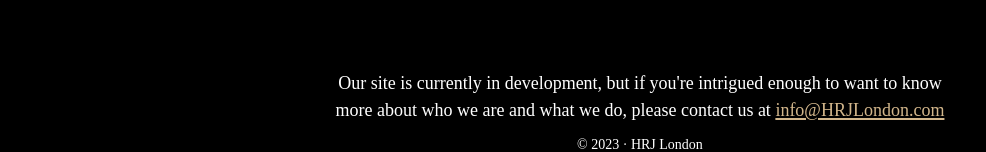
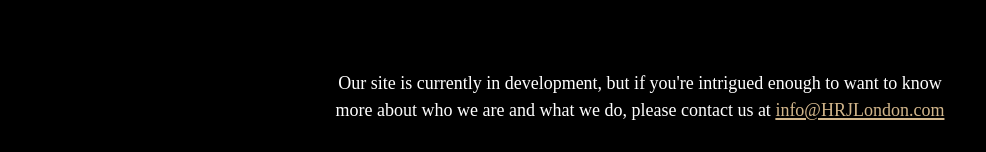
Before and after one commit to Jiros/hrj-london, a Gatsby site: page / in a window 1280 px wide. Shown: the part 682-834 px from the top of the page, without its empty margins (0-986 px from the left). Built offline with nearby package versions, Linux system fonts and the light colour scheme; Gatsby itself is replaced by a stand-in of ours.

Commit message:
removed date + copyright

```diff
--- a/src/components/layout.js
+++ b/src/components/layout.js
@@ -41,7 +41,7 @@
           }}
         >
           <div class='footer'>Our site is currently in development, but if you're intrigued enough to want to know<br/>more about who we are and what we do, please contact us at  <a href="mailto:info@HRJLondon.com">info@HRJLondon.com</a></div>
-          © {new Date().getFullYear()} &middot; HRJ London
+          {/* © {new Date().getFullYear()} &middot; HRJ London */}
         </footer>
       </div>
     </>
```
